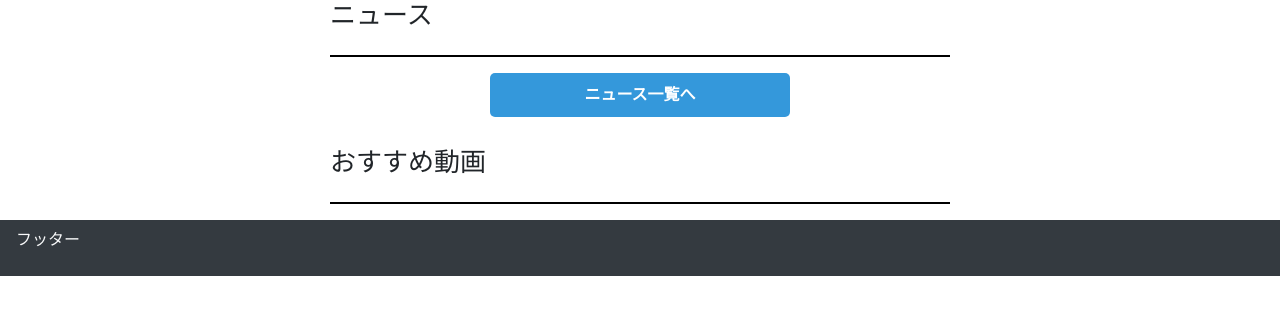
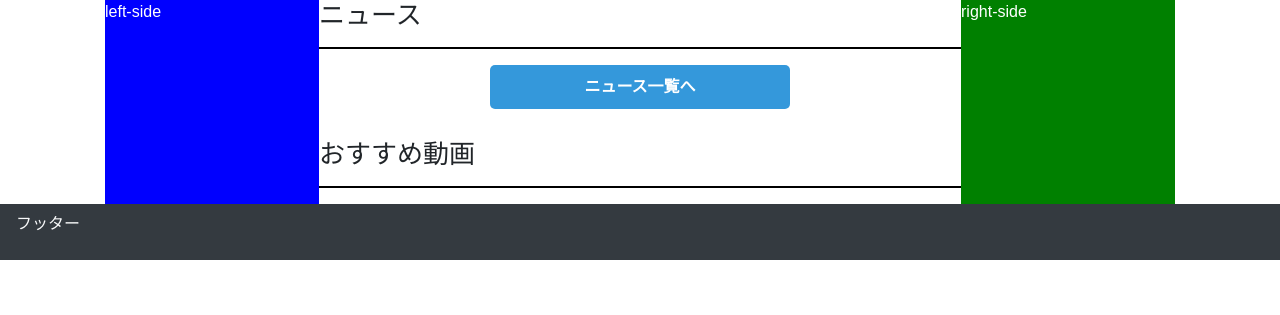
Before and after one commit to gustave-studio/science, a Django app: page / in a window 1280 px wide. Shown: the part 58-373 px from the top of the page. Run offline with Django 4.2, Linux system fonts and the light colour scheme; data that the repository does not hold is empty; parts of the project's set-up code (start-up, migrations or seed data) failed here and were passed over.

Commit message:
🎨サイドバー追加

```diff
--- a/static/top.css
+++ b/static/top.css
@@ -12,10 +12,28 @@ header {
 }
 
 .container {
-  width: 650px;
+  width: 1100px;
   display: flex;
-  flex-wrap: wrap;
-  justify-content: space-between;
+  flex-direction: row;
+}
+
+.left-side {
+  background-color: blue;
+  color: #fff;
+  width: 20%;
+  float: left;
+}
+
+.right-side {
+  background-color: green;
+  color: #fff;
+  width: 20%;
+  float: right;
+}
+
+.main {
+  width: 60%;
+  float: left;
 }
 
 .box {
--- a/templates/top.html
+++ b/templates/top.html
@@ -10,6 +10,10 @@
 {% block content %}
   <body>
     <div class="container">
+      <div class="left-side">
+        <p>left-side</p>
+      </div>
+      <div class="main">
         <h2>ニュース</h2>
         <hr>
         {% for news in news_list %}
@@ -59,5 +63,9 @@
           </div>
         {% endfor %}
       </div>
+      <div class="right-side">
+        <p>right-side</p>
+      </div>
+    </div>
   </body>
 {% endblock content %}
```
Lines whose indentation alone changed are shown as unchanged.
